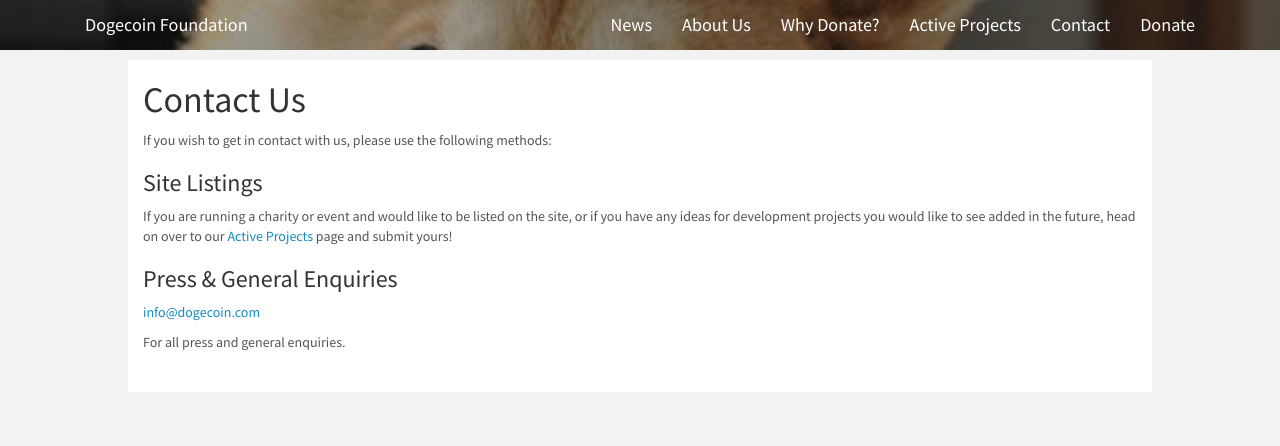
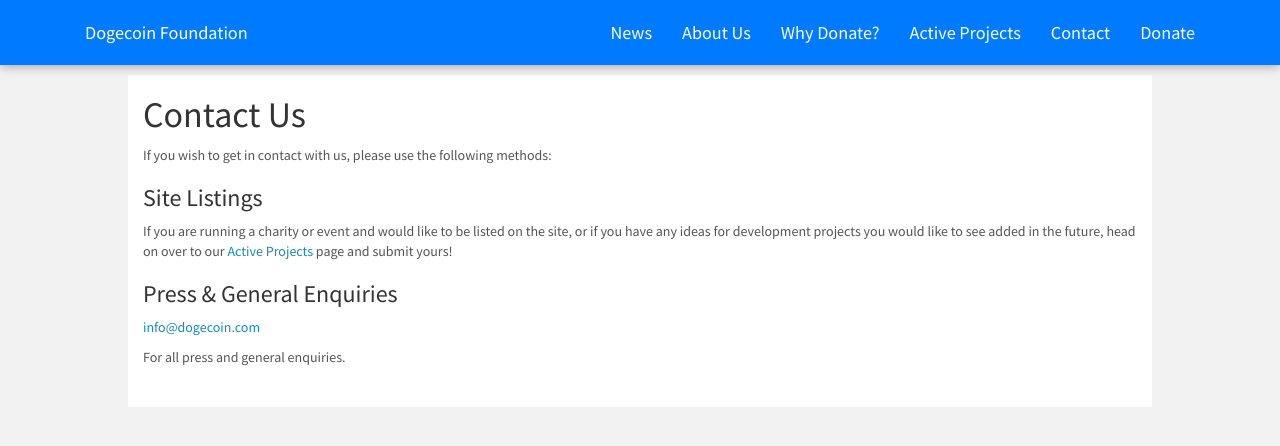
Before and after one commit to PowerLemons/foundation.dogecoin.com, a Jekyll site: the page built from contact.html, in a window 1280 px wide. Shown: the top 446 px of the page. Built offline with Jekyll 4.4.1, drawn with Linux system fonts in a browser that asks for light colours; nearby versions of some CDN libraries.

Commit message:
Navbar Update.
Navbar is bigger, it is blue on any page other than the homepage, and it
has a shadow,.

```diff
--- a/_layouts/default.html
+++ b/_layouts/default.html
@@ -9,8 +9,14 @@
 	<link href="/css/foundation.css" rel="stylesheet">
 	<style>
 	body {
-		padding-top: 60px;
+		padding-top: 75px;
 		background-color: #F2F2F2;
+	}
+
+	.navbar-shadow {
+		-webkit-box-shadow: 0px 0px 11px 0px rgba(50, 50, 50, 0.5);
+		-moz-box-shadow:    0px 0px 11px 0px rgba(50, 50, 50, 0.5);
+		box-shadow:         0px 0px 11px 0px rgba(50, 50, 50, 0.5);
 	}
 	</style>
 	<!-- Favicon -->
@@ -20,11 +26,11 @@
 </head>
 <body>
 
-<div class="navbar navbar-inverse navbar-fixed-top" style="background-color: #f2ede0; background-image: url('/img/doge_lay.jpg'); background-repeat:no-repeat; background-size:cover;">
+<div class="navbar navbar-inverse navbar-fixed-top navbar-shadow" style="background-color: #007AFF;">
 	<div class="navbar-inner">
 		<div class="container">
 			<div class="navbar-header navbarNew">
-				<a href="/" class="navbar-brand navbar-colorchange">Dogecoin Foundation</a>
+				<a href="/" class="navbar-brand navbar-colorchange-alt">Dogecoin Foundation</a>
 				<button class="navbar-toggle" type="button" data-toggle="collapse" data-target="#navbar-main">
 					<span class="icon-bar"></span>
 					<span class="icon-bar"></span>
@@ -33,12 +39,12 @@
 			</div>
 			<div class="navbar-collapse collapse navbar-right" id="navbar-main">
 				<ul class="nav navbar-nav">
-					<li><a href="/news" class="navbar-colorchange">News</a></li>
-					<li><a href="/about" class="navbar-colorchange">About Us</a></li>
-					<li><a href="/whydonate" class="navbar-colorchange">Why Donate?</a></li>
-					<li><a href="/projects" class="navbar-colorchange">Active Projects</a>
-					<li><a href="/contact" class="navbar-colorchange">Contact</a></li>
-					<li><a href="/projects" class="navbar-colorchange">Donate</a></li>
+					<li><a href="/news" class="navbar-colorchange-alt">News</a></li>
+					<li><a href="/about" class="navbar-colorchange-alt">About Us</a></li>
+					<li><a href="/whydonate" class="navbar-colorchange-alt">Why Donate?</a></li>
+					<li><a href="/projects" class="navbar-colorchange-alt">Active Projects</a>
+					<li><a href="/contact" class="navbar-colorchange-alt">Contact</a></li>
+					<li><a href="/projects" class="navbar-colorchange-alt">Donate</a></li>
 				</ul>
 			</div>
 		</div>
--- a/css/foundation.css
+++ b/css/foundation.css
@@ -25,12 +25,28 @@
 
 .navbar-brand, .navbar-nav li a {
 	color: white !important;
-    padding-top: 15px;
+    line-height: 65px;
+    height: 65px;
+    padding-top: 0;
 	font-size: 1.3em;
+}
+
+@media (max-width: 979px) {
+	.navbar-brand, .navbar-nav li a {
+		color: white !important;
+		line-height: 50px;
+		height: 50px;
+		padding-top: 0;
+		font-size: 1.3em;
+	}
 }
 
 .navbar-colorchange:hover {
 	color: #C7C7CC !important;
+}
+
+.navbar-colorchange-alt:hover {
+	color: #D1EEFC !important;
 }
 
 .navbar  {
```
